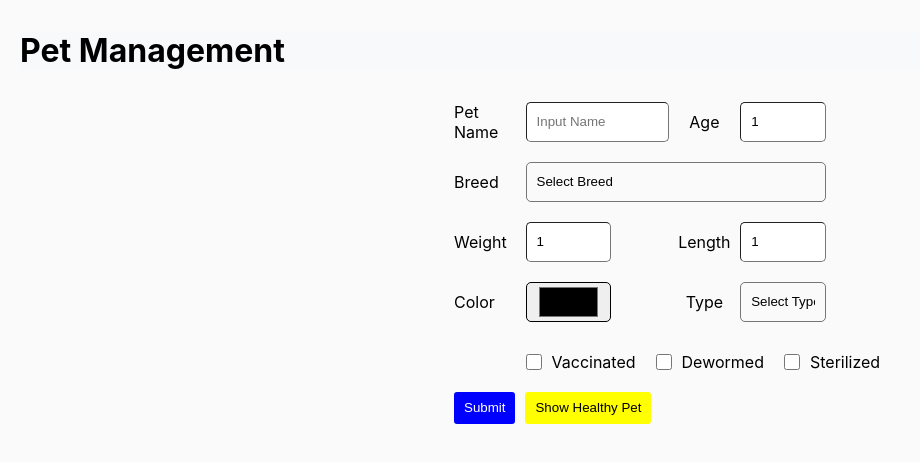
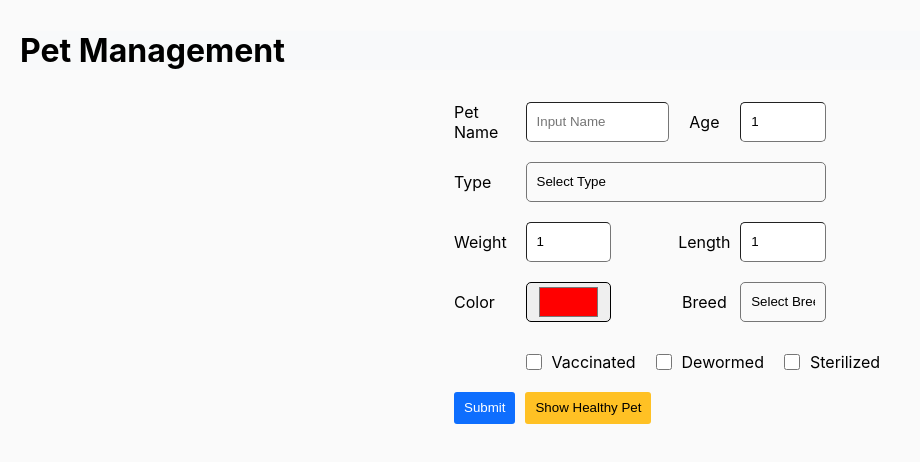
Before and after one commit to Minh1997123/pet_management_frontend, a React (Create React App) app: page / in a window 1280 px wide. Shown: the top 462 px of the page, without its empty margins (0-920 px from the left). Built offline with nearby package versions, Linux system fonts and the light colour scheme.

Commit message:
complete show pet healthy

```diff
--- a/src/component/Form/Form.module.css
+++ b/src/component/Form/Form.module.css
@@ -56,14 +56,15 @@
   margin-right: 10px;
   border: none;
   border-radius: 3px;
+  transition: 1s;
+}
+.form__button button:hover {
+  transform: scale(1.1);
 }
 .form__button--submit {
-  background-color: blue;
+  background-color: #0e6efe;
   color: white;
 }
 .form__button--show {
-  background-color: yellow;
+  background-color: #ffc124;
 }
-
-.test {
-}
--- a/src/component/Form/Form.tsx
+++ b/src/component/Form/Form.tsx
@@ -1,11 +1,17 @@
 import FormInputItem, { typeInput } from "./FormItem/FormInputItem";
-import { useDispatch } from "react-redux";
-import { addPet } from "../../store/slice";
+import { useDispatch, useSelector } from "react-redux";
+import {
+  addPet,
+  showPetHealthy as showPetHealthyAction,
+} from "../../store/slice";
 import style from "./Form.module.css";
-import { typePet } from "../../store/type";
+import { typePet, typeReduxState } from "../../store/type";
 
 const Form = function () {
   const dispatch = useDispatch();
+  const showPetHealthy = useSelector(
+    (state: typeReduxState) => state.showPetHealthy
+  );
   // ham validate form
   const valiDateHandler: (petInfo: typePet) => boolean = function (petInfo) {
     let key: keyof typePet;
@@ -71,6 +77,10 @@ const Form = function () {
     };
     addPetHandler(newData, form);
   };
+  // ham show pet khoe manh
+  const showPetHealthyHandler = function () {
+    dispatch(showPetHealthyAction());
+  };
   return (
     <form className={style.form} onSubmit={submitHandler}>
       <div className={`${style.input__item} ${style["label--last"]}`}>
@@ -96,8 +106,8 @@ const Form = function () {
           id="type"
           key="type"
           type={typeInput.select}
-          label="Breed"
-          placeholder="Input Breed"
+          label="Type"
+          placeholder="Input type"
           option={["Dog", "Cat"]}
         ></FormInputItem>
       </div>
@@ -131,14 +141,15 @@ const Form = function () {
           key="color"
           type={typeInput.color}
           label="Color"
+          defaultValue={"#ff0000"}
           placeholder="Input Color"
         ></FormInputItem>
         <FormInputItem
           id="breed"
           key="breed"
           type={typeInput.select}
-          label="Type"
-          placeholder="Select type"
+          label="Breed"
+          placeholder="Select breed"
           option={["Golden Retriever", "Chihuahua", "Munchkin", "Abyssinian"]}
         ></FormInputItem>
       </div>
@@ -162,8 +173,12 @@ const Form = function () {
         <button className={style["form__button--submit"]} type="submit">
           Submit
         </button>
-        <button className={style["form__button--show"]}>
-          Show Healthy Pet
+        <button
+          className={style["form__button--show"]}
+          type="button"
+          onClick={showPetHealthyHandler}
+        >
+          {showPetHealthy ? "Show Healthy Pet" : "Show All Pet"}
         </button>
       </div>
     </form>
--- a/src/component/List/List.tsx
+++ b/src/component/List/List.tsx
@@ -2,9 +2,27 @@ import style from "./List.module.css";
 import { useSelector } from "react-redux";
 import ListItem from "./ListItem/ListItem";
 import { typeReduxState } from "../../store/type";
-
+import { useState, useEffect } from "react";
 const List = function () {
-  const listPets = useSelector((state: typeReduxState) => state.listPet);
+  const reduxState = useSelector((state: typeReduxState) => state);
+  const listPets = reduxState.listPet;
+  const showPetHealthy = reduxState.showPetHealthy;
+  const [newListPets, setMewListPets] = useState(listPets);
+  // hien thi list pet healthy
+  useEffect(
+    function () {
+      if (!showPetHealthy) {
+        const healThyPets = listPets.filter((pet) => {
+          if (pet.dewormed && pet.sterilized && pet.vaccinated) {
+            return pet;
+          }
+        });
+        return setMewListPets(healThyPets);
+      }
+      return setMewListPets(listPets);
+    },
+    [showPetHealthy, listPets]
+  );
   return (
     <table className={style.list}>
       <thead className={style.list__head}>
@@ -20,12 +38,13 @@ const List = function () {
           <th>Vaccinated</th>
           <th>Dewormed</th>
           <th>Sterilized</th>
+          <th>BMI</th>
           <th>Date Add</th>
           <th>Action</th>
         </tr>
       </thead>
       <tbody className={style.list__body}>
-        {listPets.map(
+        {newListPets.map(
           (
             {
               id,
--- a/src/component/List/ListItem/ListItem.tsx
+++ b/src/component/List/ListItem/ListItem.tsx
@@ -34,6 +34,12 @@ const ListItem = function (props: propsType) {
       console.log(props.id);
     }
   };
+  // ham tinh BMI cho thu cung
+  const calculateBMI = function (type: string) {
+    const num = type === "Dog" ? 703 : 886;
+    const BMI = (props.weight * num) / props.length ** 2;
+    return BMI.toFixed(2);
+  };
   return (
     <tr
       className={`${style.list__item} ${
@@ -45,10 +51,10 @@ const ListItem = function (props: propsType) {
       </td>
       <td>{props.name}</td>
       <td>{props.age}</td>
-      <td>{props.breed}</td>
+      <td>{props.type}</td>
       <td>{props.weight} kg</td>
       <td>{props.length} cm</td>
-      <td>{props.type}</td>
+      <td>{props.breed}</td>
       <td>
         <div
           style={{ backgroundColor: `${props.color}` }}
@@ -58,6 +64,7 @@ const ListItem = function (props: propsType) {
       {checkHandler(props.vaccinated)}
       {checkHandler(props.dewormed)}
       {checkHandler(props.sterilized)}
+      <td>{calculateBMI(props.type)}</td>
       <td>{getDateLocal(props.dateAdd)}</td>
       <td>
         <button className={style["button--delete"]} onClick={deletePetHandler}>
--- a/src/store/slice.ts
+++ b/src/store/slice.ts
@@ -1,6 +1,6 @@
 import { createSlice } from "@reduxjs/toolkit";
 
-type typeValue = {
+type typeListValue = {
   id: string;
   name: string;
   age: number;
@@ -16,18 +16,33 @@ type typeValue = {
 };
 type typeActions = {
   type: string;
-  payload: typeValue;
+  payload: typeListValue;
 };
-const defaultValue: typeValue[] = [];
+const defaultListValue: typeListValue[] = [];
+const defaultShowHealthy: boolean = true;
 const listPetSlice = createSlice({
   name: "listPet",
-  initialState: defaultValue,
+  initialState: defaultListValue,
   reducers: {
     addPet: (state, actions: typeActions) => {
       return [...state, actions.payload];
     },
   },
 });
+const showPetHealthySlice = createSlice({
+  name: "showPetHealthy",
+  initialState: defaultShowHealthy,
+  reducers: {
+    showPetHealthy: (state) => {
+      return !state;
+    },
+  },
+});
 
+// list pet
 export const { addPet } = listPetSlice.actions;
-export default listPetSlice.reducer;
+export const listPetReducer = listPetSlice.reducer;
+
+// show pet healthy
+export const { showPetHealthy } = showPetHealthySlice.actions;
+export const showPetHealthyReducer = showPetHealthySlice.reducer;
--- a/src/store/store.ts
+++ b/src/store/store.ts
@@ -1,9 +1,10 @@
 import { configureStore } from "@reduxjs/toolkit";
-import listPetReducer from "./slice";
+import { listPetReducer, showPetHealthyReducer } from "./slice";
 
 const store = configureStore({
   reducer: {
     listPet: listPetReducer,
+    showPetHealthy: showPetHealthyReducer,
   },
 });
 
--- a/src/store/type.ts
+++ b/src/store/type.ts
@@ -17,4 +17,5 @@ export type typePet = {
 
 export type typeReduxState = {
   listPet: typePet[];
+  showPetHealthy: boolean;
 };
```
